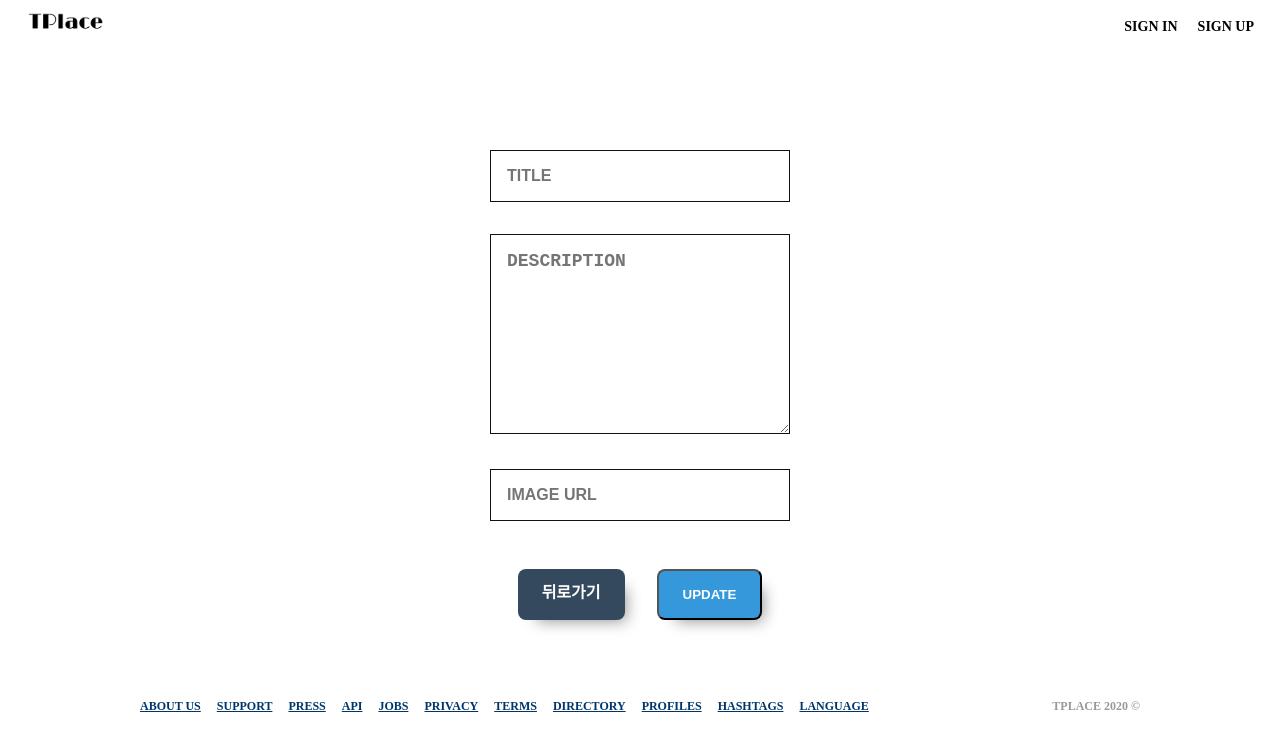
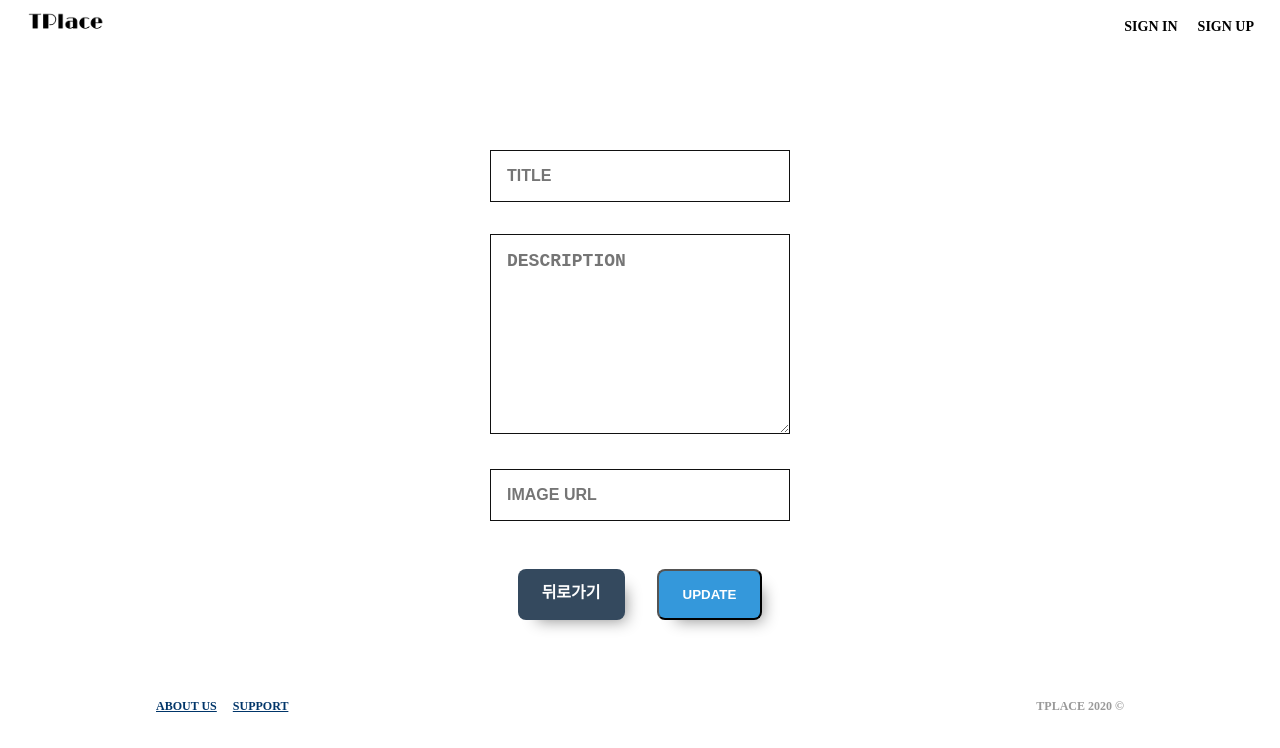
Before and after one commit to ssearobber/TPlace_client, a React (Create React App) app: page /post/1/update in a window 1280 px wide. Shown: the top 748 px of the page. Built offline with nearby package versions, Linux system fonts and the light colour scheme; no server answers.

Commit message:
footer 수정

```diff
--- a/src/components/organisms/Footer/FooterPresenter.jsx
+++ b/src/components/organisms/Footer/FooterPresenter.jsx
@@ -19,6 +19,7 @@ const Footer = styled.footer`
   font-weight: 600;
   font-size: 12px;
   margin: 50px 0px;
+  padding: 0 16px;
   overflow: hidden;
 `;
 
@@ -51,7 +52,7 @@ const FooterPresenter = () => {
           <ListItem>
             <Link href="#">support</Link>
           </ListItem>
-          <ListItem>
+          {/* <ListItem>
             <Link href="#">press</Link>
           </ListItem>
           <ListItem>
@@ -77,7 +78,7 @@ const FooterPresenter = () => {
           </ListItem>
           <ListItem>
             <Link href="#">language</Link>
-          </ListItem>
+          </ListItem> */}
         </List>
         <Copyright>TPlace {new Date().getFullYear()} &copy;</Copyright>
       </Footer>
```
